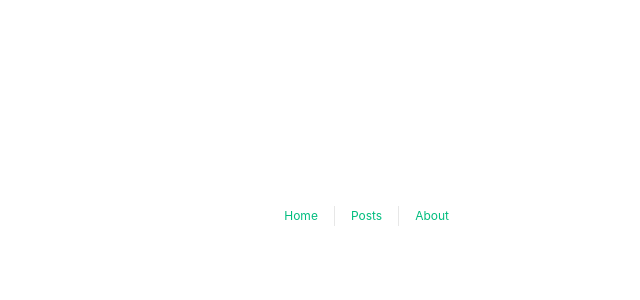
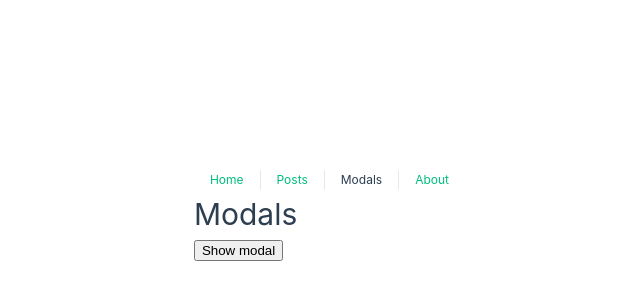
Before and after one commit to Viktorres19/dc-vue-composition-api, a Vue app: page /modals in a window 1280 px wide. Before the commit this address had no page. Shown: the part 200-500 px from the top of the page, without its empty margins (175-815 px from the left). Built offline with nearby package versions, Linux system fonts and the light colour scheme.

Commit message:
09: Lists, Teleport, Template Refs & nextTick 41-42 Teleport Part 1 and Part 2

```diff
--- a/src/App.vue
+++ b/src/App.vue
@@ -7,6 +7,7 @@ import { RouterLink, RouterView } from 'vue-router'
     <nav>
       <RouterLink to="/">Home</RouterLink>
       <RouterLink to="/posts">Posts</RouterLink>
+      <RouterLink to="/modals">Modals</RouterLink>
       <RouterLink to="/about">About</RouterLink>
     </nav>
 <!--    to keep the page alive-->
--- a/src/router/index.js
+++ b/src/router/index.js
@@ -8,6 +8,11 @@ const router = createRouter({
       path: '/',
       name: 'home',
       component: HomeView
+    },
+    {
+      path: '/modals',
+      name: 'modals',
+      component: () => import('../views/ModalsView.vue')
     },
     {
       path: '/posts',
--- /dev/null
+++ b/src/views/ModalsView.vue
@@ -0,0 +1,30 @@
+<template>
+	<div class="modals">
+			<h1>Modals</h1>
+			<button @click="showModal = true">Show modal</button>
+			<teleport to="body">
+			  <div
+				  v-if="showModal"
+				  class="modal"
+			  >
+				  <h2>This is a modal</h2>
+				  <p>Lorem ipsum dolor sit amet, consectetur adipisicing elit. Ad alias amet animi consectetur culpa eius enim eveniet fugit impedit incidunt ipsum, itaque, iusto laudantium pariatur quas quidem quo tempore veniam vero voluptates? Accusantium aspernatur consequatur dignissimos dolor eaque, fuga illo illum laborum maiores nisi officia pariatur sed temporibus veritatis voluptatum?</p>
+				  <button @click="showModal = false">Hide modal</button>
+			  </div>
+			</teleport>
+	</div>
+</template>
+<script setup>
+import { ref } from 'vue'
+const showModal = ref(false)
+</script>
+<style>
+.modal {
+	background: beige;
+	padding: 10px;
+	position: absolute;
+	top: 50%;
+	left: 50%;
+	transform: translate(-50%, -50%);
+}
+</style>
```
